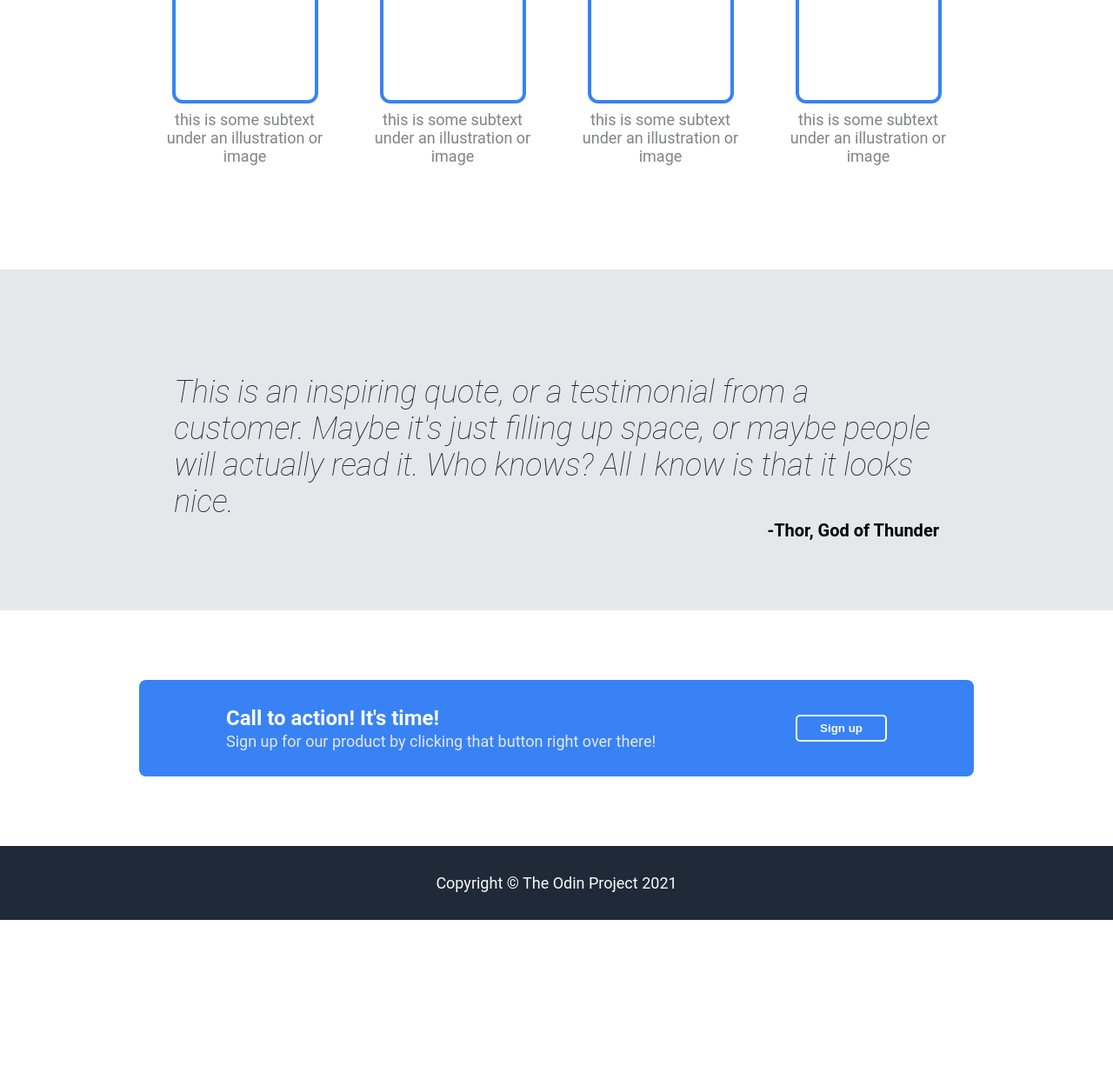
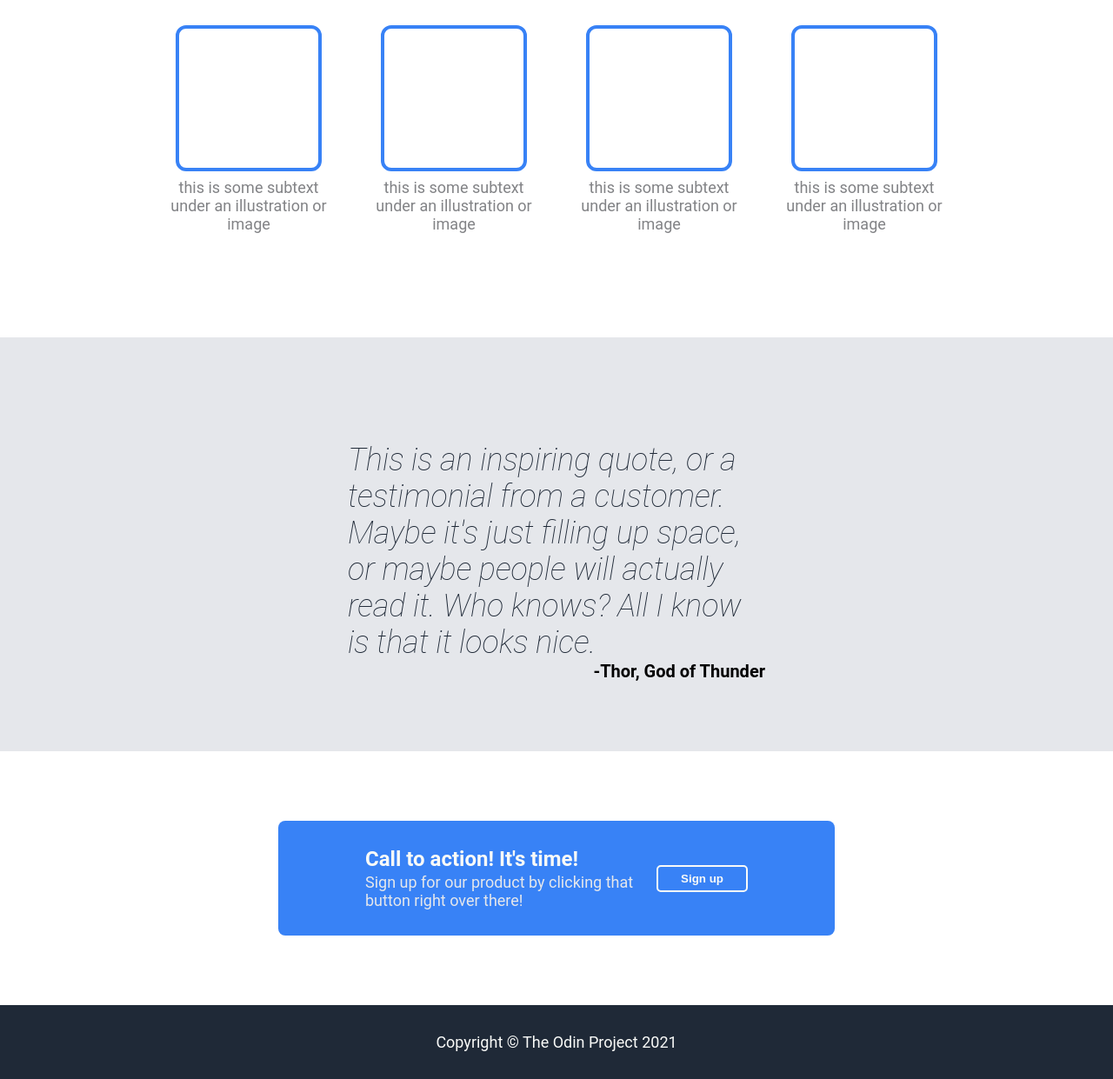
Before and after one commit to XOQDY/landing-page, a plain HTML site: page index.html in a window 1280 px wide. Shown: the part 564-1805 px from the top of the page at 87% size. Before the commit the page ends 1622 px from the top, so only its background shows below. Drawn offline with Linux system fonts and the light colour scheme.

Commit message:
:art: add some more padding :art:

```diff
--- a/index.css
+++ b/index.css
@@ -28,7 +28,7 @@ button {
 .hero {
   background-color: #1f2937;
   color: #ffffff;
-  padding: 6px 140px;
+  padding: 6px 240px;
 }
 
 .hero .header {
@@ -69,6 +69,7 @@ button {
   flex-direction: column;
   gap: 12px;
   justify-content: center;
+  max-width: 600px;
 }
 
 .main-text {
@@ -123,6 +124,7 @@ button {
   flex-direction: column;
   text-align: center;
   gap: 8px;
+  max-width: 200px;
 }
 
 .square {
@@ -140,7 +142,7 @@ button {
   background-color: #e5e7eb;
   display: flex;
   flex-direction: column;
-  padding: 120px 200px 80px;
+  padding: 120px 400px 80px;
 }
 
 .text-quote {
@@ -158,7 +160,7 @@ button {
 .sign-up-section {
   display: flex;
   flex-direction: column;
-  padding: 80px 160px;
+  padding: 80px 320px;
 }
 
 .sign-up-section .container {
```
